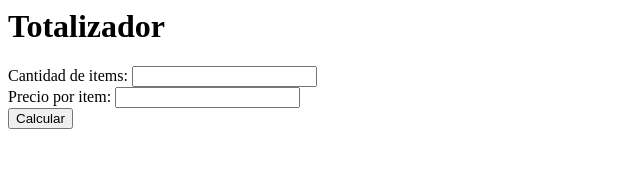
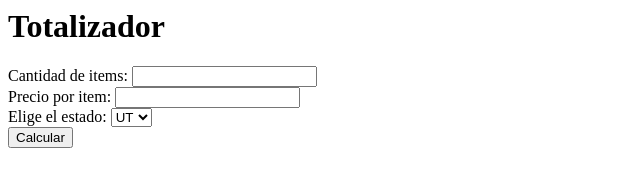
Before and after one commit to AdrielMounzon/Totalizador, a website built with Parcel: page index.html in a window 1280 px wide. Shown: the whole page, without its empty margins (0-640 px from the left). Built offline with nearby package versions, Linux system fonts and the light colour scheme.

Commit message:
Seleccionar estado

```diff
--- a/index.html
+++ b/index.html
@@ -6,6 +6,14 @@
         <input type="number" id="cantidad"> <br>
         <label for="precio">Precio por item: </label>
         <input type="number" id="precio"> <br>
+        <label for="estado">Elige el estado: </label>
+        <select id="estado">
+            <option>UT</option>
+            <option>NV</option>
+            <option>TX</option>
+            <option>AL</option>
+            <option>CA</option>
+        </select> <br>
         <input type="submit" value="Calcular" id="botonCalcular"/>
     </form>
     <div id="resultado"></div>
--- a/src/totalizador.js
+++ b/src/totalizador.js
@@ -1,5 +1,6 @@
 const formulario = document.querySelector("#formularioTotalizador");
 const resultado = document.querySelector("#resultado");
+const estado = document.querySelector("#estado")
 
 formulario.addEventListener("submit", event => {
     event.preventDefault();
```
